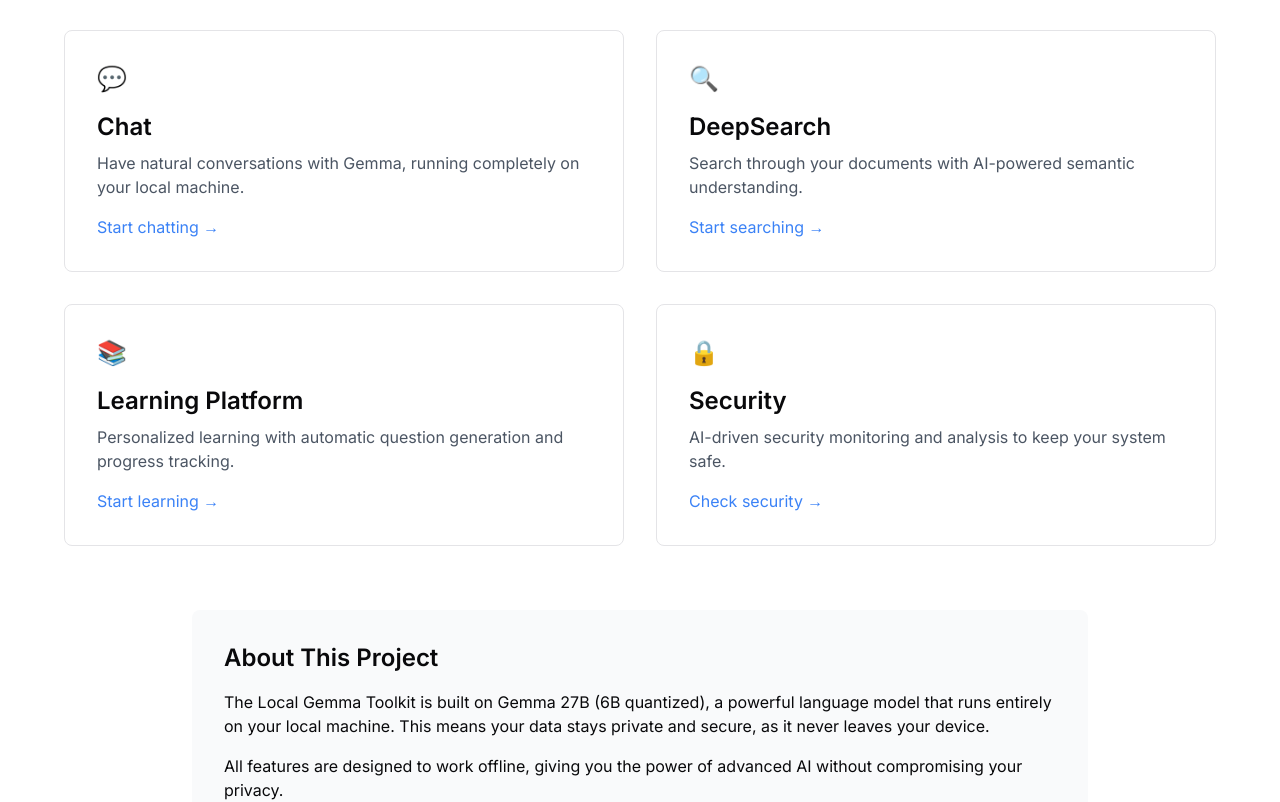
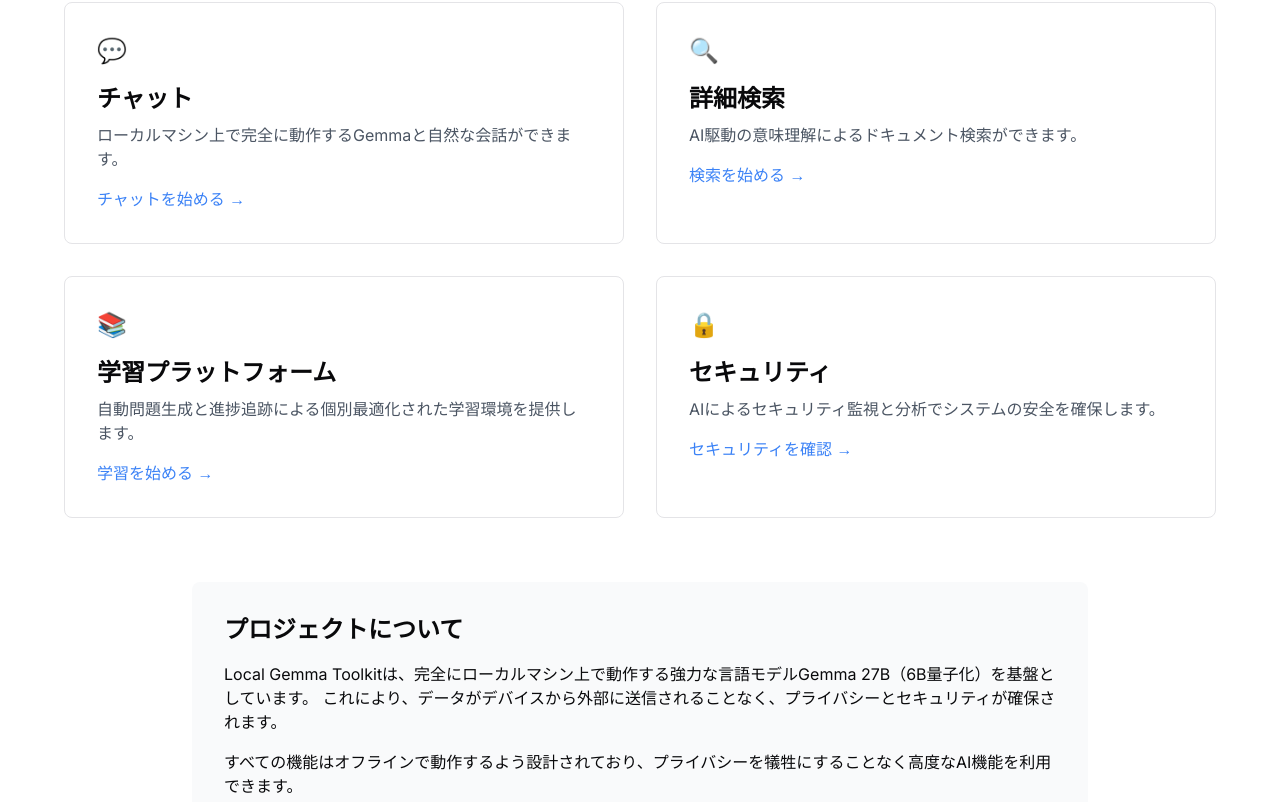
Before and after one commit to ZundamonnoVRChatkaisetu/local-gemma-toolkit, a Next.js app: page / in a window 1280 px wide. Shown: the part 319-1121 px from the top of the page. Built offline with nearby package versions, Linux system fonts and the light colour scheme.

Commit message:
ホームページのUIテキストを日本語化

```diff
--- a/src/app/page.tsx
+++ b/src/app/page.tsx
@@ -6,10 +6,10 @@
       <section className="text-center mb-16">
         <h1 className="text-4xl font-bold mb-4">Local Gemma Toolkit</h1>
         <p className="text-xl mb-8 max-w-2xl mx-auto">
-          Privacy-focused AI applications powered by Gemma 27B (6B quantized)
+          プライバシー重視のAIアプリケーション - Gemma 27B（6B量子化）搭載
         </p>
         <p className="text-gray-600 max-w-2xl mx-auto">
-          All processing happens locally on your device - your data never leaves your computer
+          すべての処理はローカルデバイス上で実行され、データが外部に送信されることはありません
         </p>
       </section>
 
@@ -19,9 +19,9 @@
           className="block p-8 border rounded-lg hover:shadow-md transition-shadow"
         >
           <div className="text-2xl mb-4">💬</div>
-          <h2 className="text-2xl font-semibold mb-2">Chat</h2>
-          <p className="text-gray-600 mb-4">Have natural conversations with Gemma, running completely on your local machine.</p>
-          <span className="text-blue-500 hover:underline">Start chatting →</span>
+          <h2 className="text-2xl font-semibold mb-2">チャット</h2>
+          <p className="text-gray-600 mb-4">ローカルマシン上で完全に動作するGemmaと自然な会話ができます。</p>
+          <span className="text-blue-500 hover:underline">チャットを始める →</span>
         </Link>
 
         <Link
@@ -29,9 +29,9 @@
           className="block p-8 border rounded-lg hover:shadow-md transition-shadow"
         >
           <div className="text-2xl mb-4">🔍</div>
-          <h2 className="text-2xl font-semibold mb-2">DeepSearch</h2>
-          <p className="text-gray-600 mb-4">Search through your documents with AI-powered semantic understanding.</p>
-          <span className="text-blue-500 hover:underline">Start searching →</span>
+          <h2 className="text-2xl font-semibold mb-2">詳細検索</h2>
+          <p className="text-gray-600 mb-4">AI駆動の意味理解によるドキュメント検索ができます。</p>
+          <span className="text-blue-500 hover:underline">検索を始める →</span>
         </Link>
 
         <Link
@@ -39,9 +39,9 @@
           className="block p-8 border rounded-lg hover:shadow-md transition-shadow"
         >
           <div className="text-2xl mb-4">📚</div>
-          <h2 className="text-2xl font-semibold mb-2">Learning Platform</h2>
-          <p className="text-gray-600 mb-4">Personalized learning with automatic question generation and progress tracking.</p>
-          <span className="text-blue-500 hover:underline">Start learning →</span>
+          <h2 className="text-2xl font-semibold mb-2">学習プラットフォーム</h2>
+          <p className="text-gray-600 mb-4">自動問題生成と進捗追跡による個別最適化された学習環境を提供します。</p>
+          <span className="text-blue-500 hover:underline">学習を始める →</span>
         </Link>
 
         <Link
@@ -49,20 +49,20 @@
           className="block p-8 border rounded-lg hover:shadow-md transition-shadow"
         >
           <div className="text-2xl mb-4">🔒</div>
-          <h2 className="text-2xl font-semibold mb-2">Security</h2>
-          <p className="text-gray-600 mb-4">AI-driven security monitoring and analysis to keep your system safe.</p>
-          <span className="text-blue-500 hover:underline">Check security →</span>
+          <h2 className="text-2xl font-semibold mb-2">セキュリティ</h2>
+          <p className="text-gray-600 mb-4">AIによるセキュリティ監視と分析でシステムの安全を確保します。</p>
+          <span className="text-blue-500 hover:underline">セキュリティを確認 →</span>
         </Link>
       </section>
 
       <section className="max-w-4xl mx-auto mt-16 p-8 bg-gray-50 rounded-lg">
-        <h2 className="text-2xl font-semibold mb-4">About This Project</h2>
+        <h2 className="text-2xl font-semibold mb-4">プロジェクトについて</h2>
         <p className="mb-4">
-          The Local Gemma Toolkit is built on Gemma 27B (6B quantized), a powerful language model that runs entirely on your local machine.
-          This means your data stays private and secure, as it never leaves your device.
+          Local Gemma Toolkitは、完全にローカルマシン上で動作する強力な言語モデルGemma 27B（6B量子化）を基盤としています。
+          これにより、データがデバイスから外部に送信されることなく、プライバシーとセキュリティが確保されます。
         </p>
         <p>
-          All features are designed to work offline, giving you the power of advanced AI without compromising your privacy.
+          すべての機能はオフラインで動作するよう設計されており、プライバシーを犠牲にすることなく高度なAI機能を利用できます。
         </p>
       </section>
     </div>
```
